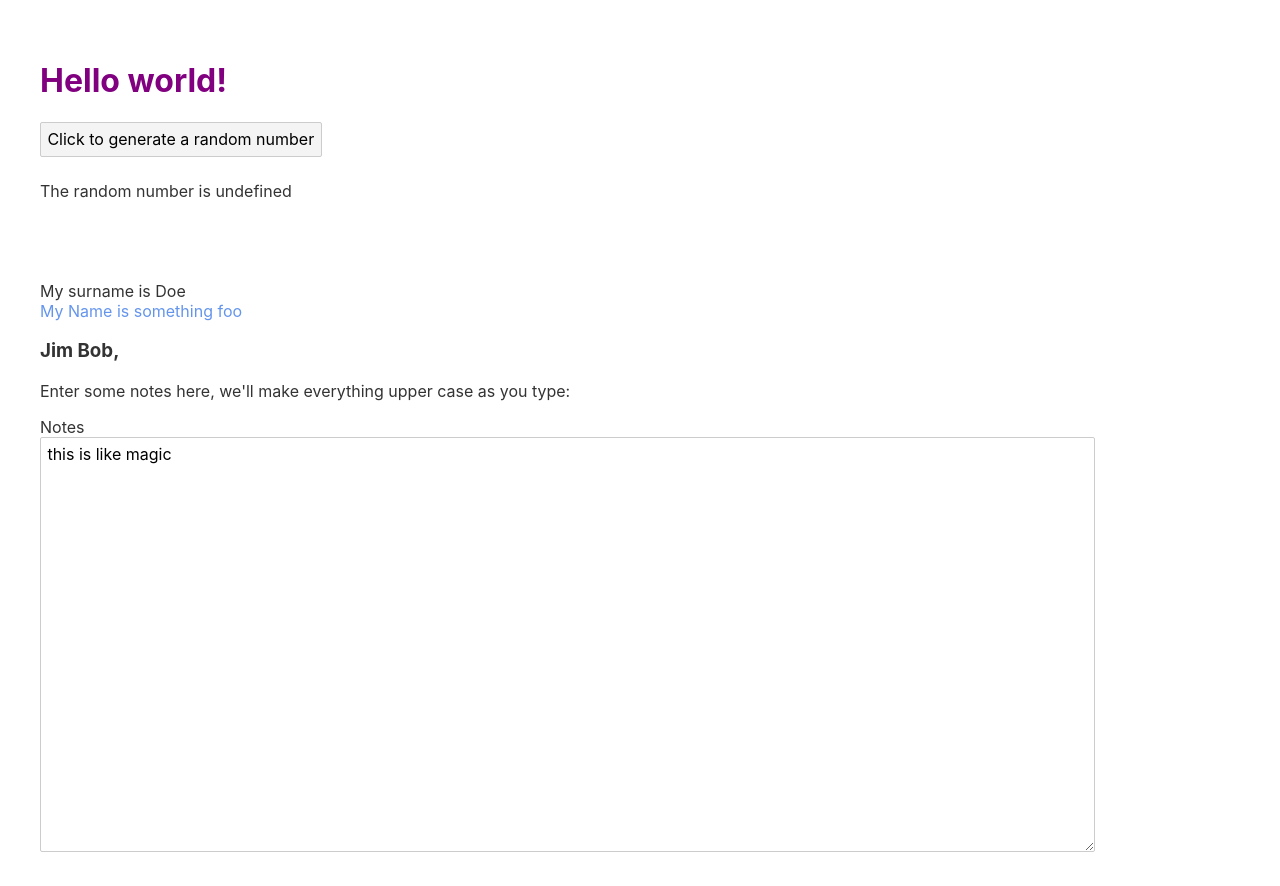
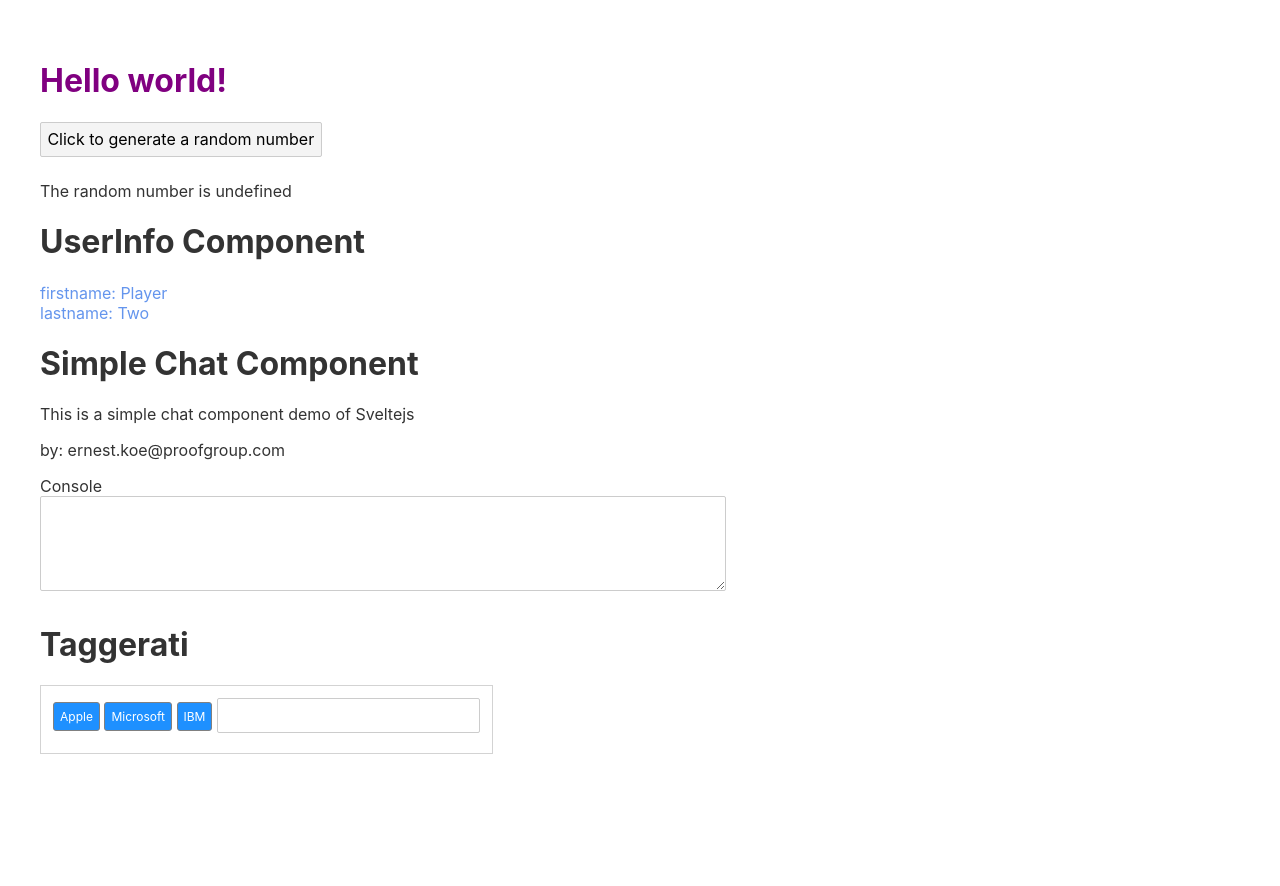
Before and after one commit to ernestkoe/svelte-studies, a Svelte app: page / in a window 1280 px wide. Shown: the top 886 px of the page. After the commit the page ends 800 px from the top, so only its background shows below. Built offline with nearby package versions, Linux system fonts and the light colour scheme.

Commit message:
added Msgbox prototype, new Tagger component

```diff
--- a/src/App.svelte
+++ b/src/App.svelte
@@ -10,27 +10,18 @@
 	import Surname from "./Surname.svelte";
 	import UserInfo from "./UserInfo.svelte";
 	import Noter from "./Noter.svelte";
-
-	let input = "this is like magic";
-	function setTextData() {
-		input = input.toUpperCase();
-
-	}
-
+	import Taggerati from "./Tagger.svelte";
+	import Msgbox from "./Msgbox.svelte";
 </script>
 
 <style>
-
-
 	h1 {
 		color: purple;
 	}
-
 	.block {
 		display: "inline-block" ;
 		padding: 2rem;
 	}
-
 </style>
 
 
@@ -38,11 +29,7 @@
 <h1>Hello {name}!</h1>
 <button on:click={setRando}>Click to generate a random number</button>
 <p>The random number is {rando}</p>
+<UserInfo surname="Two" />
+<Msgbox />
+<Taggerati/>
 </div>
-
-
-<div class="block">
-<Surname />
-<UserInfo name="something" surname={"foo"} />
-<Noter />
-</div>
--- /dev/null
+++ b/src/Msgbox.svelte
@@ -0,0 +1,70 @@
+<script>
+	const title = "Simple Chat Component";
+	const author = "ernest.koe@proofgroup.com";
+	let fdtx = "";
+	let console = [];
+	let input = "";
+
+	function fdt(d1) {
+		let fdtxHrs = ("0"+d1.getHours()).slice(-2);
+		let fdtxMin = ("0"+d1.getMinutes()).slice(-2);
+		let fdtxSec = ("0"+d1.getSeconds()).slice(-2);
+		return fdtxHrs+":"+fdtxMin+":"+fdtxSec;
+	}
+
+
+	function setTextData() {
+		// input = input.toUpperCase();
+		if (event.key === 'Enter')
+		{
+			//let lastLine = input.substring(input.lastIndexOf("\n"),0);
+			let lastLine = input.substring(input.lastIndexOf("\n", input.lastIndexOf("\n")-1));
+			let theTS = fdt(new Date());
+			console = [...console, {text: lastLine, ts: theTS }];
+			input = "";
+		}
+	}
+</script>
+
+<style>
+	.block {
+		display: "inline-block" ;
+	}
+
+	.ts {
+		display: "inline-block";
+		padding-bottom: 0;
+		font-size: .75em;
+	}
+
+	.item {
+	  display: "inline-block";
+	  padding-bottom: 1em;
+	}
+</style>
+
+<div class="block">
+<h1>{title}</h1>
+	<p>
+		This is a simple chat component demo of Sveltejs
+	</p>
+	<p>
+		by: {author}
+	</p>
+
+
+</div>
+
+<div class="block">
+<label>Console</label>
+{#each console as item}
+<div class="ts">
+	<p id="console"></p>
+		{item.ts}
+	</div>
+	<div class="item">
+		{item.text}
+	</div>
+{/each}
+<textarea rows="4" cols="64" bind:value={input} on:keyup={setTextData}></textarea>
+</div>
--- a/src/Noter.svelte
+++ b/src/Noter.svelte
@@ -7,24 +7,15 @@
 		if (event.key === 'Enter') {
 			input += dt;
 		}
-
 	}
 
 </script>
 
 <style>
-
-	.block {
-		display: "inline-block" ;
-		padding: 2rem;
-	}
-
 </style>
 
 <h3>{name},</h3>
 	<p>Enter some notes here, we'll make everything upper case as you type:</p>
-
-
 <label>Notes</label>
 <textarea rows="20" cols="100" bind:value={input} on:keyup={setTextData}></textarea>
 <p id="log"></p>
--- /dev/null
+++ b/src/Tagger.svelte
@@ -0,0 +1,38 @@
+<script>
+    let title = 'Taggerati';
+    let tagJSON = {
+            "apple": 2,
+            "accenture": 45,
+            "ibm": 3
+            };
+</script>
+
+<style>
+
+    .tag-box {
+		border: 1px solid #d3d3d3;
+        display: inline-block;
+        padding: .75em;
+        cursor: pointer;
+	}
+
+    .tag {
+        border: .5px solid gray;
+        color: white;
+        display: inline-block;
+        padding: .5em;
+        cursor: pointer;
+        font-size: .75em;
+        border-radius: .25em;
+        background-color: dodgerblue;
+
+    }
+</style>
+<h1>{title}</h1>
+
+<div class="tag-box">
+    <div class="tag">Apple</div>
+    <div class="tag">Microsoft</div>
+    <div class="tag">IBM</div>
+    <input class="tagsInput">
+</div>
--- a/src/UserInfo.svelte
+++ b/src/UserInfo.svelte
@@ -1,10 +1,11 @@
 <script>
-    export let name = "Ernest"
-    export let surname;
+    export let name = "Player" //exposes this prop
+    export let surname = "One";
 </script>
 
 <style>
     div { color: cornflowerblue; }
 </style>
-
-<div>My Name is {name} {surname}</div>
+<h1>UserInfo Component</h1>
+<div>firstname: {name}</div>
+<div>lastname: {surname}</div>
```
